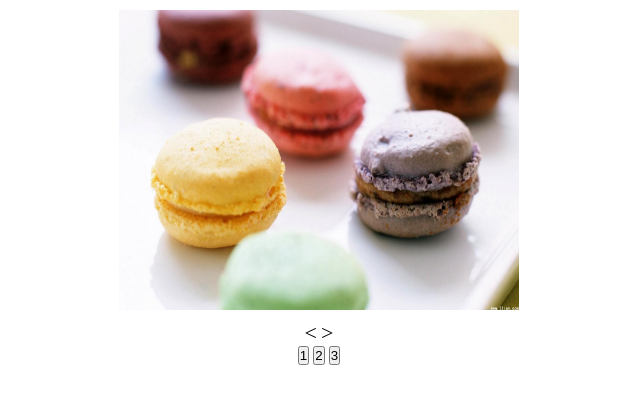
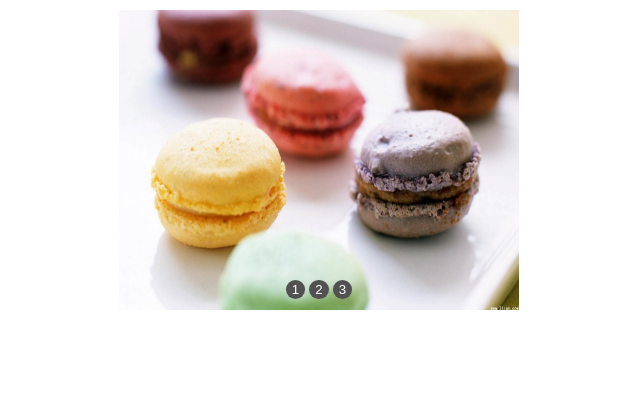
Before and after one commit to keyuanyuan/slide-demo2, a plain HTML site: page index.html in a window 1280 px wide. Shown: the whole page, without its empty margins (321-961 px from the left). Drawn offline with Linux system fonts and the light colour scheme.

Commit message:
修改样式

```diff
--- a/index.html
+++ b/index.html
@@ -16,18 +16,26 @@
                 <img src="./img/图3.jpg" alt="" width="400px" height="300px">
             </div>
         </div>
-        <div class="controls" id="controls" style="text-align:center">
-            <span id="previous"><</span>
-            <span id="next">></span>
+        <div class="buttonWrapper">
+            <div class="controls" id="controls">
+                <svg class="icon" id="previous" aria-hidden="true">
+                    <use xlink:href="#icon-previous"></use>
+                </svg>
+                <svg class="icon" id="next" aria-hidden="true">
+                    <use xlink:href="#icon-next"></use>
+                </svg>
+            </div>
+            <div class="buttons" id="buttons" style="text-align:center">
+                <button>1</button>
+                <button>2</button>
+                <button>3</button>
+            </div>
         </div>
-        <div class="buttons" id="buttons" style="text-align:center">
-            <button>1</button>
-            <button>2</button>
-            <button>3</button>
-        </div>
+
     </div>
     <script src="./jquery-3.3.1.min.js"></script>
     <script src="./main.js"></script>
+    <script src="https://at.alicdn.com/t/font_674813_0zkwlhzyocgqr529.js"></script>
 </body>
 
 </html>
--- a/main.js
+++ b/main.js
@@ -6,6 +6,7 @@ let current = 0
 makeFakeSlides()
 $slides.css({transform: 'translateX(-400px)'})
 bindEvents()
+//上下页
 $('#previous').on('click',function() {
     goToSlide(current-1)
 })
--- a/style.css
+++ b/style.css
@@ -1,20 +1,43 @@
 * {margin:0;padding:0;}
+.icon {
+    width: 1em; height: 1em;
+    vertical-align: -0.15em;
+    fill: currentColor;
+    overflow: hidden;
+ }
 .container {
     width:400px;
-    margin:0 auto;
+    margin:10px auto;
 }
 .window {
-    width:400px;
-    height:300px;
-    margin:10px auto;
     overflow:hidden;
 }
-.images {
+.window>.images {
     display:flex;
     transition:all 1s;
 }
-.controls {
+.buttonWrapper {
+    position: relative;
 }
 #previous,#next {
-    font-size:22px;
+    font-size:26px;
+    position:absolute;
+    top:-160px;
 }
+#next {
+    right:0px;
+}
+.buttonWrapper>.buttons {
+    position:absolute;
+    top:-30px;
+    left:0px;
+    right:0px;
+}
+.buttons>button {
+    background: #515151;
+    color:white;
+    border:none;
+    border-radius:50%;
+    padding:2px 6px;
+    outline:none;
+}
```
